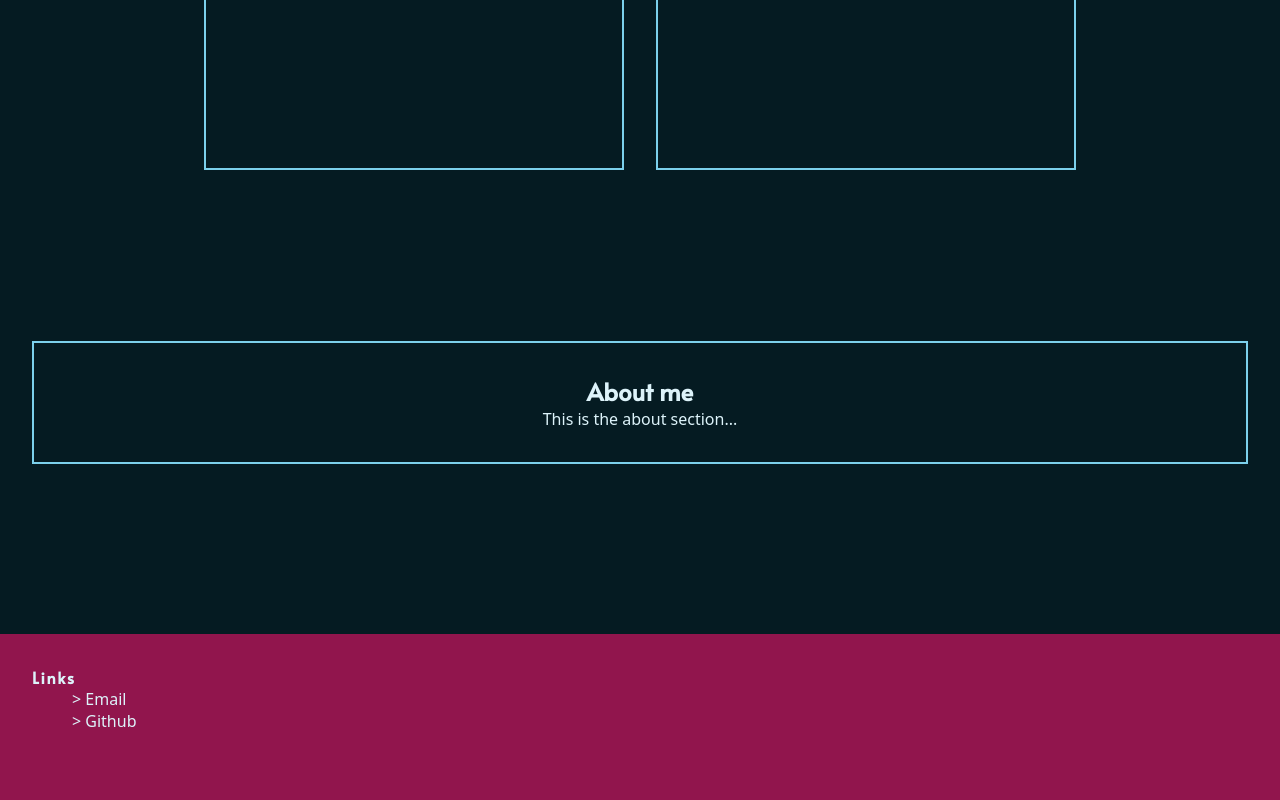
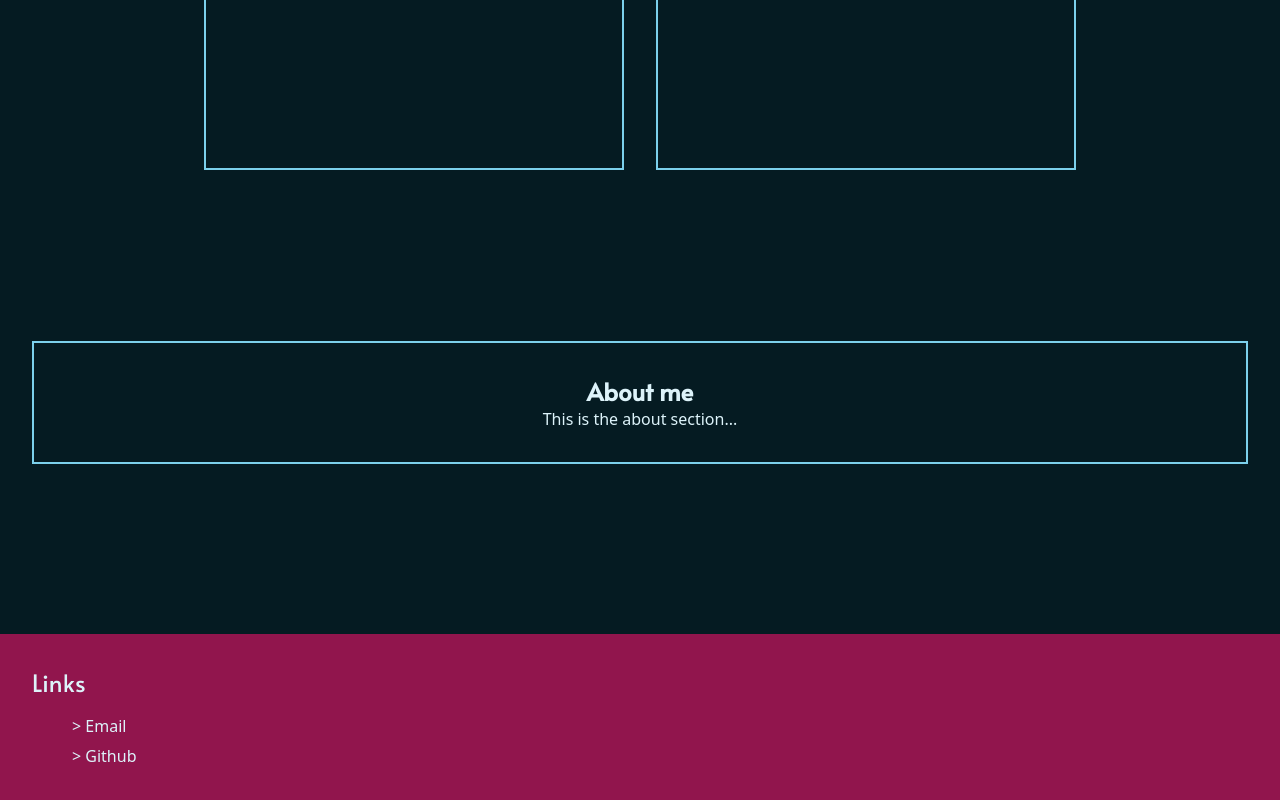
Before and after one commit to rmarinn/rmarinn.github.io, a SvelteKit app: page / in a window 1280 px wide. Shown: the part 1019-1819 px from the top of the page. Built offline with nearby package versions, Linux system fonts and the light colour scheme; a web font is replaced by a local one.

Commit message:
feat(footer): improve link spacing to meet accesibility guidelines

```diff
--- a/src/routes/Footer.svelte
+++ b/src/routes/Footer.svelte
@@ -1,11 +1,14 @@
 <footer>
-	<h4>Links</h4>
-	<ul><li><a href="/">> Email</a></li></ul>
-	<ul><li><a href="/">> Github</a></li></ul>
+	<label for="links" class="links-lbl">Links</label>
+	<ul id="links">
+		<li><a href="/">> Email</a></li>
+		<li><a href="/">> Github</a></li>
+	</ul>
 </footer>
 
 <style lang="scss">
-	@import '$lib/styles/colors';
+	@import "$lib/styles/colors";
+	@import "$lib/styles/fonts";
 
 	footer {
 		min-height: 12rem;
@@ -14,10 +17,21 @@
 		width: 100%;
 		box-sizing: border-box;
 
+		label.links-lbl {
+			font-size: 1.5rem;
+			display: block;
+			margin-bottom: 1rem;
+			font-family: $font-primary;
+		}
+
 		ul {
 			list-style-type: None;
+			display: flex;
+			flex-direction: column;
+			gap: 0.5rem;
 
 			a {
+				display: block;
 				color: $text;
 				text-decoration: none;
 				transition: color 0.1s ease-out;
```
